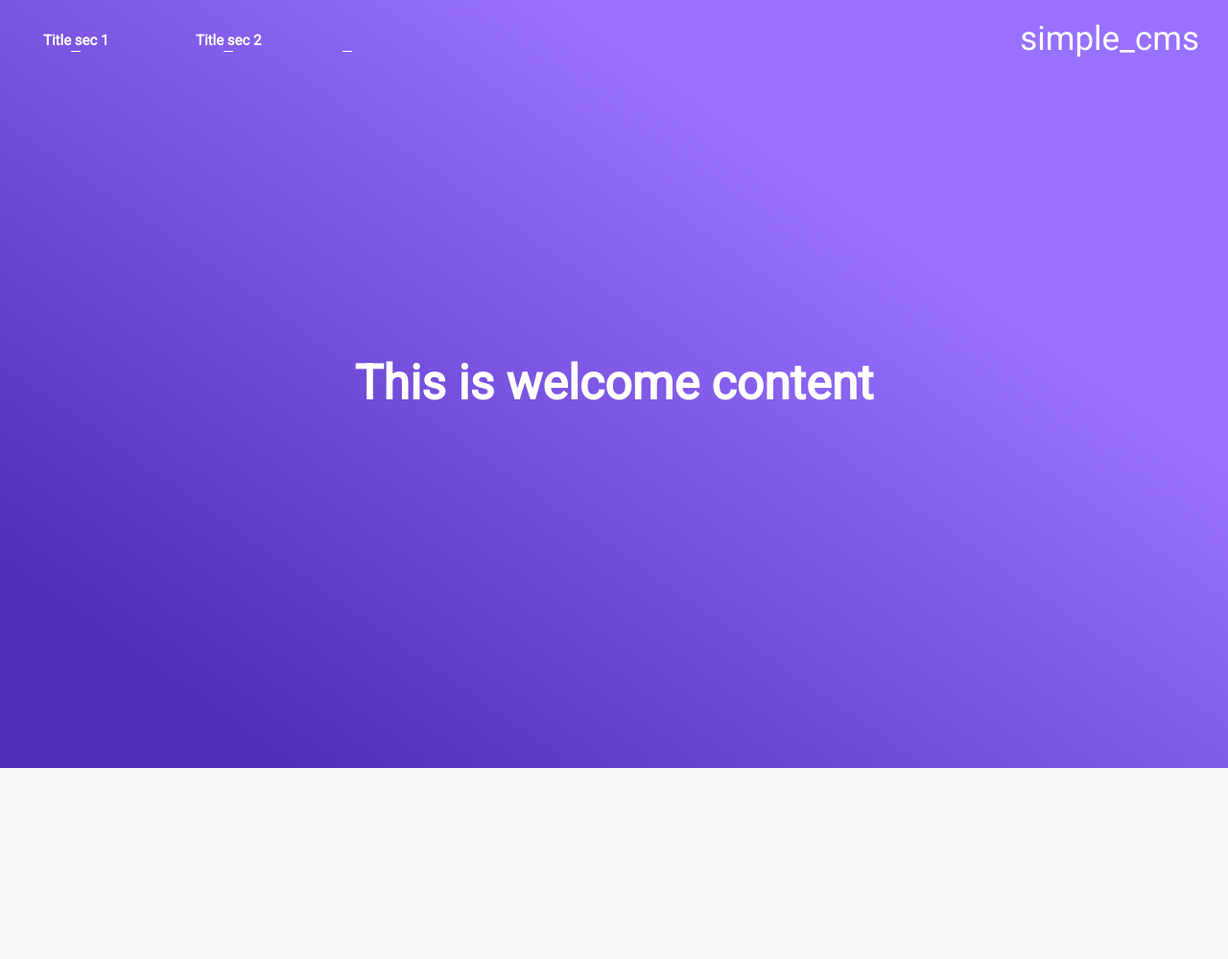
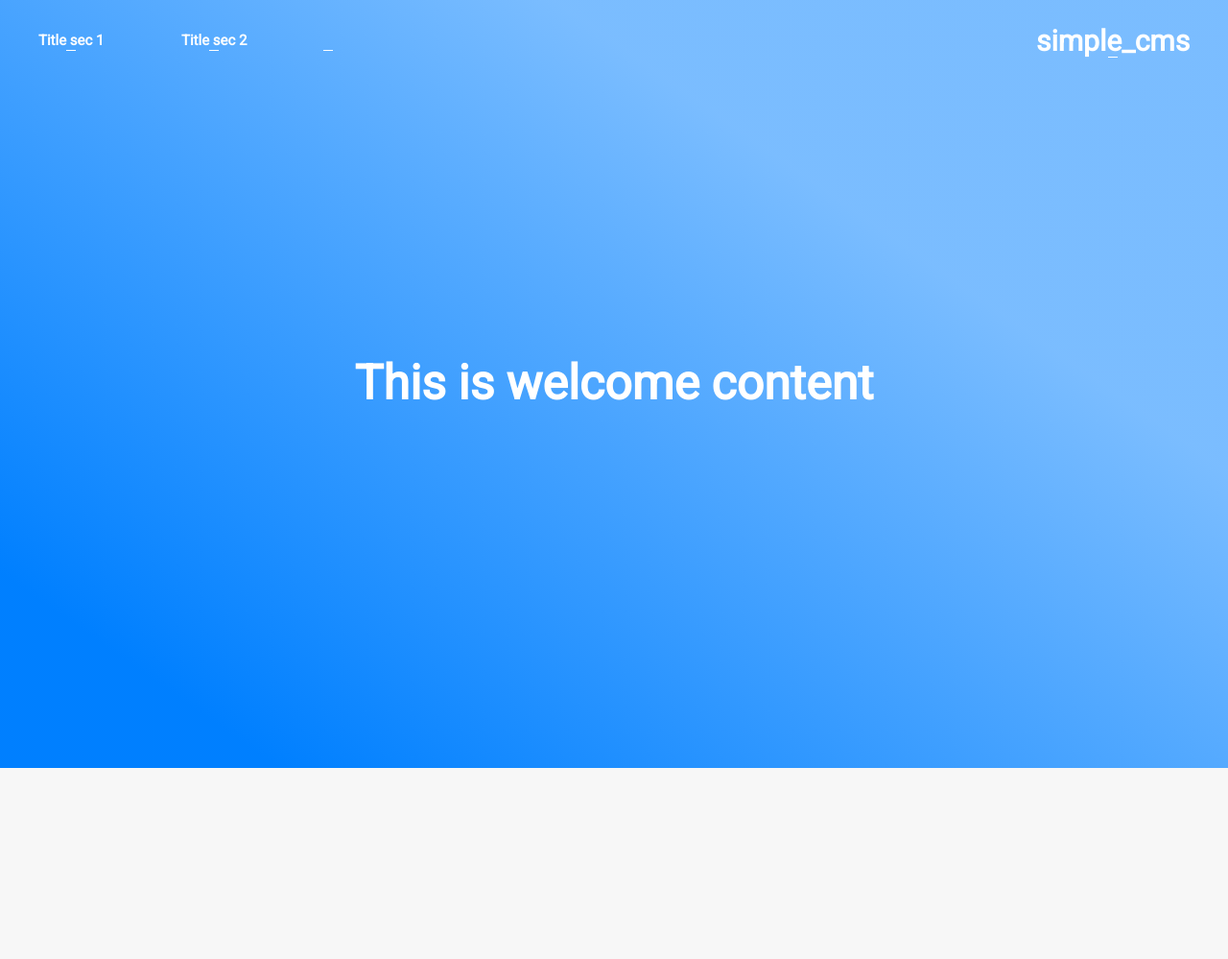
Before and after one commit to CasinoRoyaleKrupier/simple-cms, a PHP site: page / in a window 1280 px wide. Shown: the top 999 px of the page at 96% size. Run offline with PHP 8.4, Linux system fonts and the light colour scheme; data comes from the database, SQL or seed files in the repository; data that the repository does not hold is empty.

Commit message:
update buttons

```diff
--- a/index.php
+++ b/index.php
@@ -36,25 +36,25 @@
     <header class="bg_00">
         <nav id="nav_horizontal_panel">
             <img class="slide_menu_button show_vertical_panel" src="images/slide_menu_light.svg">
-            <div class="nav_button button_animation left" onclick="scroll_to('#sec_01');">
+            <div class="nav_button left" onclick="scroll_to('#sec_01');">
                 <?php
                     require_once "administrator/get_section_01_content.php";
                     echo $title_sec_01;
                 ?>
             </div>
-            <div class="nav_button button_animation left" onclick="scroll_to('#sec_02');">
+            <div class="nav_button left" onclick="scroll_to('#sec_02');">
                 <?php
                     require_once "administrator/get_section_02_content.php";
                     echo $title_sec_02;
                 ?>
             </div>
-            <div class="nav_button button_animation left" onclick="scroll_to('#sec_03');">
+            <div class="nav_button left" onclick="scroll_to('#sec_03');">
                 <?php
                     require_once "administrator/get_section_03_content.php";
                     echo $title_sec_03;
                 ?>
             </div>
-            <div id="nav_logo" class="right" onclick="location.href = 'index.php'">
+            <div class="page_name right" onclick="location.href = 'index.php'">
                 <?php
                     require_once "administrator/get_page_title.php";
                     echo $page_title;
@@ -63,8 +63,8 @@
             <?php
                 if ( isset($_SESSION['logged']) )
                 {
-                    echo '<div class="nav_button button_animation right" onclick="location.href = `administrator/admin_panel.php`">Admin panel</div>';
-                    echo '<div class="nav_button button_animation right" onclick="location.href = `administrator/logout.php`">Logout</div>';
+                    echo '<div class="nav_button right" onclick="location.href = `administrator/admin_panel.php`">Admin panel</div>';
+                    echo '<div class="nav_button right" onclick="location.href = `administrator/logout.php`">Logout</div>';
                 }
             ?>
         </nav>
@@ -182,25 +182,25 @@
 
     <nav id="slide_horizontal_panel">
         <img class="slide_menu_button show_vertical_panel" src="images/slide_menu_dark.svg">
-        <div id="slide_nav_logo" class="right" onclick="location.href = 'index.php'">
+        <div class="page_name right" onclick="location.href = 'index.php'">
             <?php
                 require_once "administrator/get_page_title.php";
                 echo $page_title;
             ?>
         </div>
-        <div class="nav_button button_animation left" onclick="scroll_to('#sec_01');">
+        <div class="nav_button left" onclick="scroll_to('#sec_01');">
             <?php
                 require_once "administrator/get_section_01_content.php";
                 echo $title_sec_01;
             ?>
         </div>
-        <div class="nav_button button_animation left" onclick="scroll_to('#sec_02');">
+        <div class="nav_button left" onclick="scroll_to('#sec_02');">
             <?php
                 require_once "administrator/get_section_02_content.php";
                 echo $title_sec_02;
             ?>
         </div>
-        <div class="nav_button button_animation left" onclick="scroll_to('#sec_03');">
+        <div class="nav_button left" onclick="scroll_to('#sec_03');">
             <?php
                 require_once "administrator/get_section_03_content.php";
                 echo $title_sec_03;
@@ -209,33 +209,33 @@
         <?php
             if ( isset($_SESSION['logged']) )
             {
-                echo '<div class="nav_button button_animation right" onclick="location.href = `administrator/admin_panel.php`">Admin panel</div>';
-                echo '<div class="nav_button button_animation right" onclick="location.href = `administrator/logout.php`">Logout</div>';
+                echo '<div class="nav_button right" onclick="location.href = `administrator/admin_panel.php`">Admin panel</div>';
+                echo '<div class="nav_button right" onclick="location.href = `administrator/logout.php`">Logout</div>';
             }
         ?>
     </nav>
 
     <nav id="nav_vertical_panel">
         <img id="hide_vertical_panel" class="slide_menu_button" src="images/slide_menu_dark.svg">
-        <div id="slide_nav_logo" class="right" onclick="location.href = 'index.php'">
+        <div class="page_name right" onclick="location.href = 'index.php'">
             <?php
                 require_once "administrator/get_page_title.php";
                 echo $page_title;
             ?>
         </div>
-        <div class="nav_vertical_button" id="button_sec_01">
+        <div class="nav_button" style="margin-top: 80px" id="button_sec_01">
             <?php
                 require_once "administrator/get_section_01_content.php";
                 echo $title_sec_01;
             ?>
         </div>
-        <div class="nav_vertical_button" id="button_sec_02">
+        <div class="nav_button" id="button_sec_02">
             <?php
                 require_once "administrator/get_section_02_content.php";
                 echo $title_sec_02;
             ?>
         </div>
-        <div class="nav_vertical_button" id="button_sec_03">
+        <div class="nav_button" id="button_sec_03">
             <?php
                 require_once "administrator/get_section_03_content.php";
                 echo $title_sec_03;
--- a/styles/nav_bar.css
+++ b/styles/nav_bar.css
@@ -6,6 +6,7 @@ nav#nav_horizontal_panel
     box-sizing: border-box;
     transition: 0.5s;
     position: absolute;
+    /* background: red; */
 }
 
 nav#slide_horizontal_panel
@@ -30,7 +31,6 @@ nav#nav_vertical_panel
 {
     top: 0;
     width: calc(100% - 20px);
-    padding-bottom: 20px;
     margin-left: 10px;
     margin-right: 10px;
     border-bottom-right-radius: 10px;
@@ -68,38 +68,43 @@ nav#nav_vertical_panel
 .nav_button
 {
     height: 15px;
-    margin: 27.5px 40px;
-    padding: 5px 5px;
+    margin: 32.5px 40px;
     font-size: 15px;
     font-weight: bold;
     text-align: center;
     border-radius: 100px;
     position: relative;
+    will-change: transform;
+    transition: all 500ms ease-in-out;
 }
 
-.button_animation
+#nav_vertical_panel .nav_button
 {
-    will-change: transform;
-    transition: transform 500ms ease-in-out;
+    width: 100px;
+    height: 20px;
+    font-size: 20px;
+    margin: 50px auto;
+    display: inline-block;
 }
 
-.button_animation:hover
+.nav_button:hover
 {
     transform: translateY(-5px);
 }
 
-#slide_horizontal_panel .button_animation::after
+#slide_horizontal_panel .nav_button:hover,
+#nav_vertical_panel .nav_button:hover
 {
-    background-color: rgb(0, 0, 0);
+    color: hsl(210, 100%, 74%);
 }
 
-.button_animation::after
+.nav_button::after
 {
     content: "";
     background-color: rgb(255, 255, 255);
     width: 10px;
     height: 1px;
-    bottom: 4px;
+    bottom: 0px;
     left: 0;
     right: 0;
     margin: auto;
@@ -108,57 +113,85 @@ nav#nav_vertical_panel
     transition: 0.5s ease-in-out;
 }
 
-.button_animation:hover::after
+#slide_horizontal_panel .nav_button::after,
+#nav_vertical_panel .nav_button::after
+{
+    background-color: rgb(0, 0, 0);
+}
+
+.nav_button:hover::after
 {
     width: 100%;
 }
 
-#nav_logo
+#slide_horizontal_panel .nav_button:hover::after,
+#nav_vertical_panel .nav_button:hover::after
 {
-    height: 40px;
-    margin: 10px 10px;
-    padding: 10px 20px;
-    font-size: 35px;
-    border-radius: 100px;
-    color: #ffffff;
-    transition: 0.5s;
-    text-decoration: none;
-    display: block;
+    background-color: hsl(210, 100%, 74%);
 }
 
-#nav_logo:hover
+.page_name
 {
-    background-color: #ffffff;
-    color: rgb(152, 112, 255);
+    height: 30px;
+    margin: 25px 40px;
+    font-size: 30px;
+    font-weight: bold;
+    text-align: center;
+    border-radius: 100px;
+    position: relative;
+    will-change: transform;
+    transition: all 500ms ease-in-out;
 }
 
-#slide_nav_logo
+.page_name:hover
 {
-    height: 40px;
-    margin: 10px 10px;
-    padding: 10px 20px;
-    font-size: 35px;
-    border-radius: 100px;
-    color: #000;
-    transition: 0.5s;
-    text-decoration: none;
-    display: block;
+    transform: translateY(-5px);
 }
 
-#slide_nav_logo:hover
+#slide_horizontal_panel .page_name:hover,
+#nav_vertical_panel .page_name:hover
 {
-    background-color: #202020;
-    color: #fff;
+    color: hsl(210, 100%, 74%);
+}
+
+.page_name::after
+{
+    content: "";
+    background-color: rgb(255, 255, 255);
+    width: 10px;
+    height: 1px;
+    bottom: 0px;
+    left: 0;
+    right: 0;
+    margin: auto;
+    position: absolute;
+    transform: translateY(5px);
+    transition: 0.5s ease-in-out;
+}
+
+#slide_horizontal_panel .page_name::after,
+#nav_vertical_panel .page_name::after
+{
+    background-color: rgb(0, 0, 0);
+}
+
+.page_name:hover::after
+{
+    width: 100%;
+}
+
+#slide_horizontal_panel .page_name:hover::after,
+#nav_vertical_panel .page_name:hover::after
+{
+    background-color: hsl(210, 100%, 74%);
 }
 
 .slide_menu_button { display: none; }
 
 @media(max-width: 1000px)
 {
-    .nav_button
-    {
-        display: none;
-    }
+    .nav_button { display: none; }
+    #nav_vertical_panel .nav_button { display: block; }
 
     .slide_menu_button
     {
--- a/styles/operators.css
+++ b/styles/operators.css
@@ -1,7 +1,7 @@
-.bg_00          { background: linear-gradient(35deg, hsl(256, 61%, 45%) 12%, hsl(257, 100%, 72%) 71%); }
-.bg_01          { background: linear-gradient(35deg, hsl(0, 61%, 45%) 12%, hsl(0, 34%, 58%) 71%); }
-.bg_02          { background: linear-gradient(35deg, hsl(36, 61%, 45%) 12%, hsl(37, 100%, 72%) 71%); }
-.bg_03          { background: linear-gradient(35deg, hsl(256, 61%, 45%) 12%, hsl(257, 100%, 72%) 71%); }
+.bg_00          { background: linear-gradient(35deg, hsl(210, 100%, 50%) 12%, hsl(210, 100%, 74%) 71%); }
+.bg_01          { background: linear-gradient(35deg, hsl(110, 100%, 50%) 12%, hsl(110, 100%, 74%) 71%); }
+.bg_02          { background: linear-gradient(35deg, hsl(10, 100%, 50%) 12%, hsl(10, 100%, 74%) 71%); }
+.bg_03          { background: linear-gradient(35deg, hsl(370, 100%, 50%) 12%, hsl(370, 100%, 74%) 71%); }
 .left           { float: left; }
 .right          { float: right; }
 .clear_b        { clear: both; }
```
